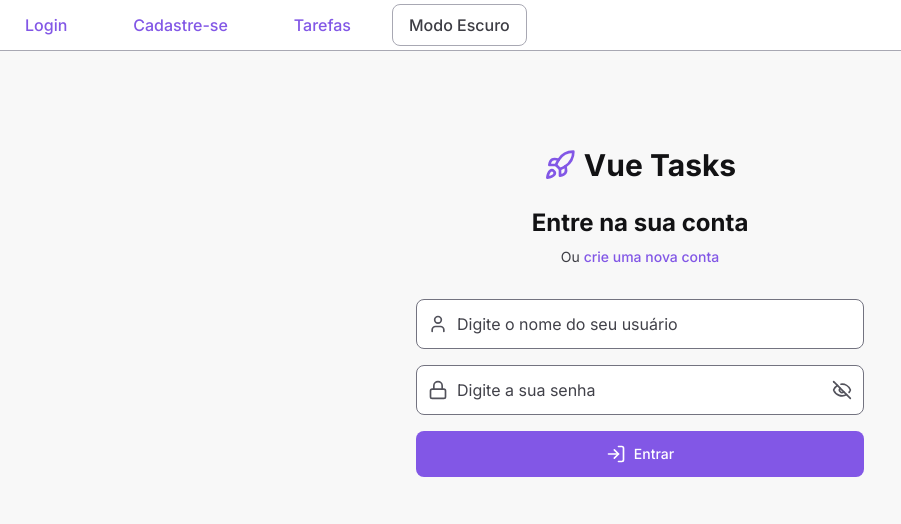
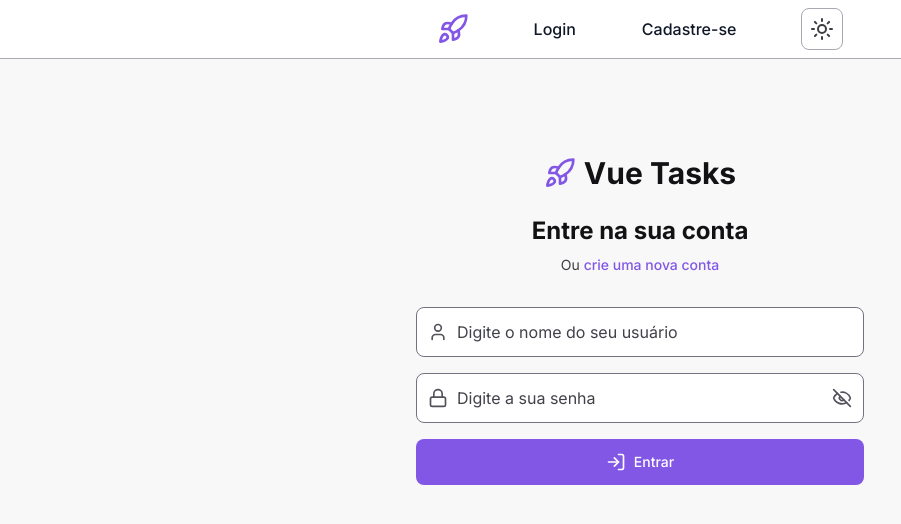
Before and after one commit to lucas-bardeli/vue-tasks, a Vue app: page /login in a window 1280 px wide. Shown: the top 524 px of the page, without its empty margins (0-901 px from the left). Built offline with nearby package versions, Linux system fonts and the light colour scheme; the HTML template or start-up script is replaced by a standard one.

Commit message:
Estilizando Barra de Navegação

```diff
--- a/src/components/MenuItem.vue
+++ b/src/components/MenuItem.vue
@@ -14,9 +14,9 @@ const props = defineProps({
 <template>
   <router-link
     :class="[
-      'px-6 py-3 text-rocket-purple-500 dark:text-rocket-purple-400 font-medium rounded-lg',
-      'border border-transparent transition-all duration-200 hover:bg-rocket-purple-500 dark:hover:bg-rocket-purple-600',
-      'hover:text-white hover:no-underline hover:border-rocket-purple-500 dark:hover:border-rocket-purple-400',
+      'my-3 text-gray-900 dark:text-white font-medium rounded-lg',
+      'border border-transparent transition-all duration-200',
+      'hover:text-rocket-purple-500 hover:underline',
     ]"
     :to="redirectTo"
     >{{ title }}</router-link
--- a/src/components/NavBar.vue
+++ b/src/components/NavBar.vue
@@ -1,28 +1,49 @@
 <script setup lang="ts">
+import { Moon, Sun, Rocket } from "lucide-vue-next";
 import MenuItem from "./MenuItem.vue";
 import { useTheme } from "@/composables/useTheme";
+import { useAuthStore } from "@/store/authStore";
+import { computed } from "vue";
 
 const { isDark, toggleTheme } = useTheme();
+const authStore = useAuthStore();
+const isAuthenticated = computed(() => authStore.isAuthenticated);
+const username = computed(() => authStore.userName);
 </script>
 
 <template>
   <header
-    class="bg-white dark:bg-rocket-gray-900 border-b border-rocket-gray-200 dark:border-rocket-gray-800 sticky top-0 z-50"
+    :class="[
+      'bg-white dark:bg-rocket-gray-900 border-b border-rocket-gray-200 dark:border-rocket-gray-800',
+      'sticky top-0 z-50 py-1',
+      'flex items-center justify-center gap-16',
+    ]"
   >
-    <div class="flex items-center gap-4">
-      <MenuItem title="Login" redirectTo="/login" />
-      <MenuItem title="Cadastre-se" redirectTo="/register" />
-      <MenuItem title="Tarefas" redirectTo="/tasks" />
+    <div class="flex items-center gap-2">
+      <Rocket class="w-8 h-8 text-rocket-purple-500" />
+      <span
+        v-if="isAuthenticated"
+        class="text-rocket-gray-700 dark:text-rocket-gray-200 text-lg"
+        >Olá, {{ username }}!</span
+      >
+    </div>
+    <MenuItem v-if="!isAuthenticated" title="Login" redirectTo="/login" />
+    <MenuItem
+      v-if="!isAuthenticated"
+      title="Cadastre-se"
+      redirectTo="/register"
+    />
+    <MenuItem v-if="isAuthenticated" title="Tarefas" redirectTo="/tasks" />
     <button
       @click="toggleTheme"
       :class="[
-          'px-4 py-2 rounded-lg text-rocket-gray-600 dark:text-rocket-gray-300 bg-transparent border border-rocket-gray-200',
+        'p-2 rounded-lg text-rocket-gray-600 dark:text-rocket-gray-300 bg-transparent border border-rocket-gray-200',
         'dark:border-rocket-gray-800 cursor-pointer transition-all duration-200 font-medium',
         'hover:bg-rocket-gray-50 dark:hover:bg-rocket-gray-800 hover:text-rocket-purple-500 dark:hover:text-rocket-purple-400',
       ]"
     >
-        {{ isDark ? "Modo Claro" : "Modo Escuro" }}
+      <Moon v-if="isDark" />
+      <Sun v-else />
     </button>
-    </div>
   </header>
 </template>
--- a/src/views/LoginView.vue
+++ b/src/views/LoginView.vue
@@ -56,8 +56,8 @@ const togglePasswordVisibility = () => {
           <router-link
             to="/register"
             :class="[
-              'font-medium text-rocket-purple-500 hover:text-rocket-purple-900',
-              'dark:text-rocket-purple-400 dark:hover:text-rocket-purple-300 transition-colors',
+              'font-medium text-rocket-purple-500 hover:text-rocket-purple-600 hover:underline',
+              'dark:text-rocket-purple-400 dark:hover:text-rocket-purple-300 transition-all duration-200',
             ]"
           >
             crie uma nova conta
@@ -73,7 +73,9 @@ const togglePasswordVisibility = () => {
               <div
                 class="absolute inset-y-0 left-0 pl-3 flex items-center pointer-events-none z-10"
               >
-                <User class="h-5 w-5 text-rocket-gray-400" />
+                <User
+                  class="h-5 w-5 text-rocket-gray-400 dark:text-rocket-gray-300"
+                />
               </div>
               <input
                 id="username"
@@ -84,7 +86,7 @@ const togglePasswordVisibility = () => {
                 placeholder="Digite o nome do seu usuário"
                 :class="[
                   'relative block w-full pl-10 pr-3 py-3 border border-rocket-gray-300',
-                  'dark:border-rocket-gray-700 placeholder-rocket-gray-500 dark:placeholder-rocket-gray-400',
+                  'dark:border-rocket-gray-700 placeholder-rocket-gray-500 dark:placeholder-rocket-gray-300',
                   'text-rocket-gray-900 dark:text-white rounded-lg bg-white dark:bg-rocket-gray-800',
                   'focus:outline-none focus:ring-rocket-purple-500 focus:border-rocket-purple-500 transition-colors',
                 ]"
@@ -96,7 +98,9 @@ const togglePasswordVisibility = () => {
               <div
                 class="absolute inset-y-0 left-0 pl-3 flex items-center pointer-events-none z-10"
               >
-                <Lock class="h-5 w-5 text-rocket-gray-400" />
+                <Lock
+                  class="h-5 w-5 text-rocket-gray-400 dark:text-rocket-gray-300"
+                />
               </div>
               <input
                 id="password"
@@ -107,7 +111,7 @@ const togglePasswordVisibility = () => {
                 placeholder="Digite a sua senha"
                 :class="[
                   'relative block w-full pl-10 pr-3 py-3 border border-rocket-gray-300',
-                  'dark:border-rocket-gray-700 placeholder-rocket-gray-500 dark:placeholder-rocket-gray-400',
+                  'dark:border-rocket-gray-700 placeholder-rocket-gray-500 dark:placeholder-rocket-gray-300',
                   'text-rocket-gray-900 dark:text-white rounded-lg bg-white dark:bg-rocket-gray-800',
                   'focus:outline-none focus:ring-rocket-purple-500 focus:border-rocket-purple-500 transition-colors',
                 ]"
@@ -119,11 +123,11 @@ const togglePasswordVisibility = () => {
               >
                 <Eye
                   v-if="showPassword"
-                  class="h-5 w-5 text-rocket-gray-400 hover:text-rocket-gray-600 dark:hover:text-rocket-gray-300"
+                  class="h-5 w-5 text-rocket-gray-400 hover:text-rocket-gray-600 dark:hover:text-rocket-gray-300 hover:cursor-pointer"
                 />
                 <EyeOff
                   v-else
-                  class="h-5 w-5 text-rocket-gray-400 hover:text-rocket-gray-600 dark:hover:text-rocket-gray-300"
+                  class="h-5 w-5 text-rocket-gray-400 hover:text-rocket-gray-600 dark:hover:text-rocket-gray-300 hover:cursor-pointer"
                 />
               </button>
             </div>
```
Lines whose indentation alone changed are shown as unchanged.
